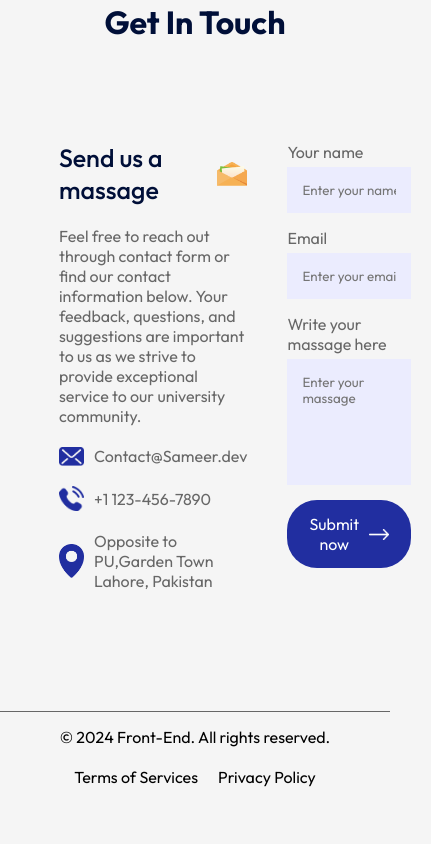
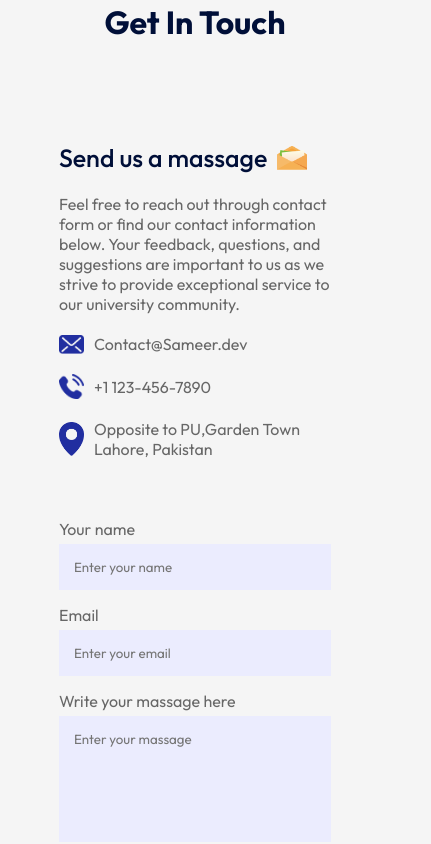
Before and after one commit to Malik-Sameer/Aims, a React (Vite) app: page / in a window 390 px wide. Shown: the part 4460-5304 px from the top of the page, 431 px wide, since content can reach past the window. Before the commit the page ends 5282 px from the top, so only its background shows below. Built offline with nearby package versions, Linux system fonts and the light colour scheme.

Commit message:
Fix Netlify form detection

```diff
--- a/src/Components/Contact/Contact.css
+++ b/src/Components/Contact/Contact.css
@@ -58,3 +58,8 @@
         padding: 20px;
     }
 }
+@media (max-width: 700px){
+    .contact-main{
+        flex-direction: column;
+    }
+}
--- a/src/Components/Contact/Contact.jsx
+++ b/src/Components/Contact/Contact.jsx
@@ -7,8 +7,10 @@ import location_icon from '../../assets/location-icon.png'
 import white_arrow from '../../assets/white-arrow.png'
 
 function Contact() {
+    const [result, setResult] = React.useState("");
     const handleSubmit = (event) => {
         event.preventDefault();
+        setResult("Sending....")
         const formData = new FormData(event.target);
 
         fetch("/", {
@@ -16,7 +18,10 @@ function Contact() {
           body: new URLSearchParams(formData).toString(),
           headers: { "Content-Type": "application/x-www-form-urlencoded" },
         })
-          .then(() => alert("Form submitted successfully!",event.target.reset()))
+          .then(() => {
+            setResult("Email sent Successfully");
+            event.target.reset();
+          })
           .catch((error) => console.error("Form submission error", error));
       };
 
@@ -41,11 +46,12 @@ function Contact() {
                 <label>Your name</label>
                     <input type="text" name='name' placeholder="Enter your name" required/>
                     <label>Email</label>
-                    <input type="tel" name="email" placeholder='Enter your email' required/>
+                    <input type="email" name="email" placeholder='Enter your email' required/>
                     <label>Write your massage here</label>
                     <textarea name="massage" rows="6" placeholder='Enter your massage' required></textarea>
                    <button type='submit' className='btn dark-btn'>Submit now <img src={white_arrow} alt="" /></button>
             </form>
+            <span>{result}</span>
         </div>
     </div>
   )
```
